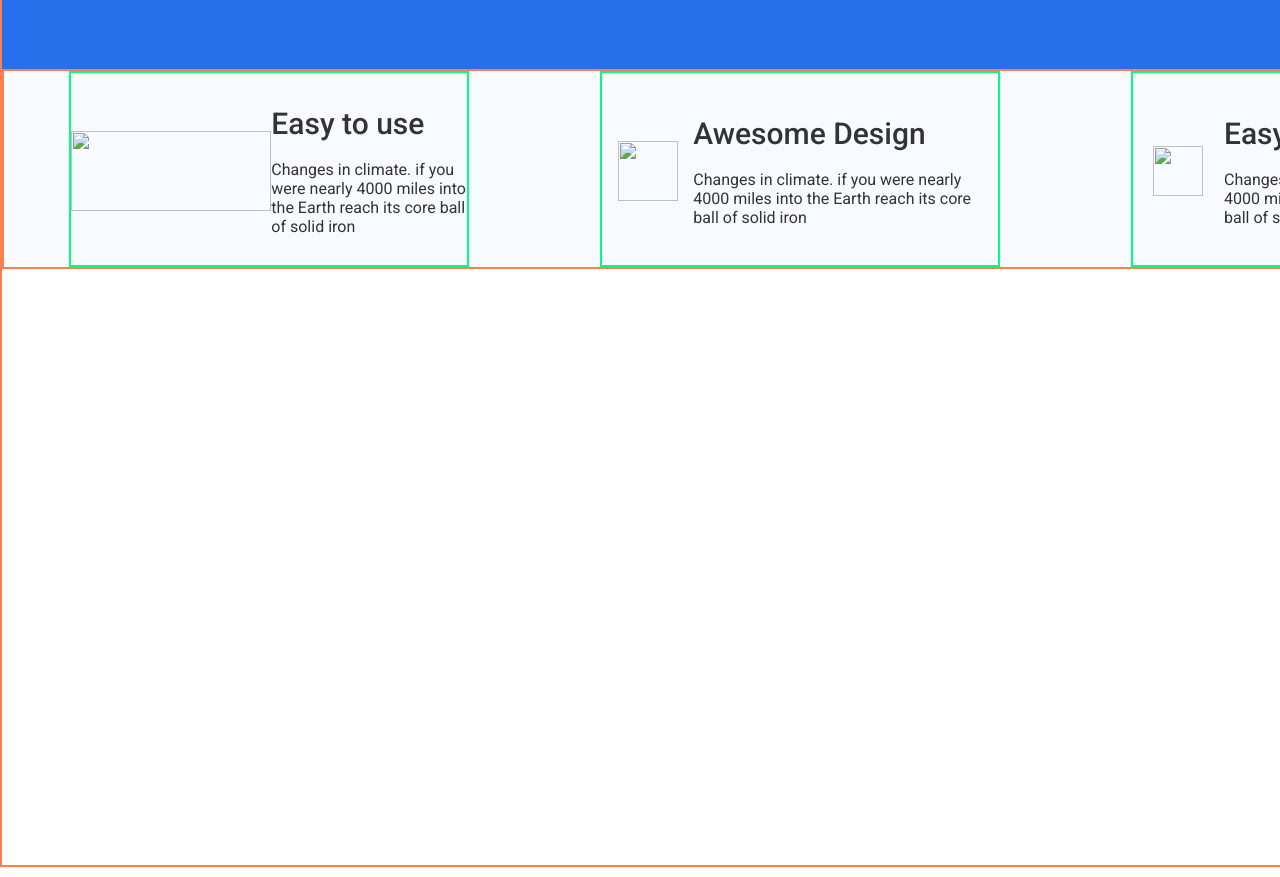
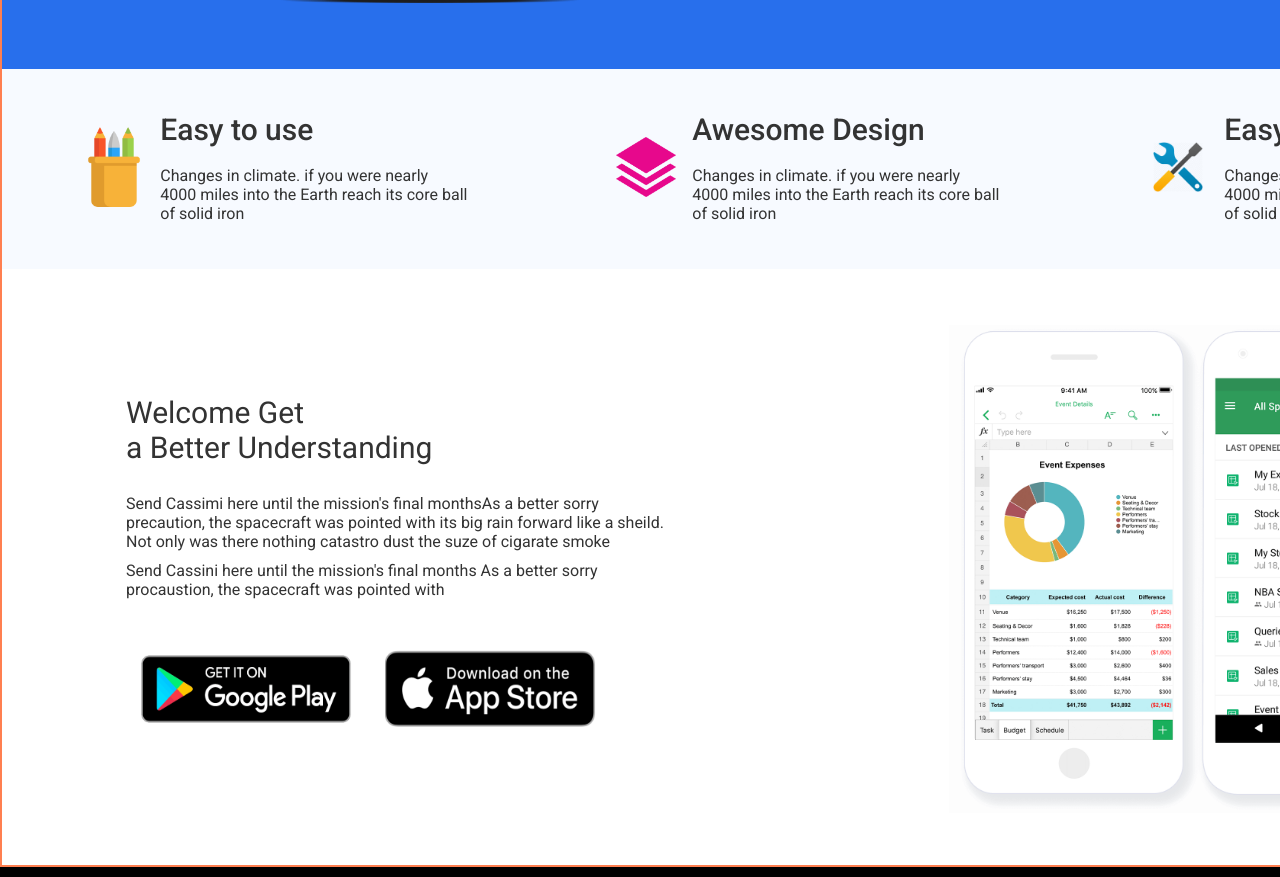
Before and after one commit to diepnt90/ASP_Bai3, a plain HTML site: page index.html in a window 1280 px wide. Shown: the part 733-1610 px from the top of the page. Drawn offline with Linux system fonts and the light colour scheme; files that its build step writes are made by us from their sources.

Commit message:
finished page1

```diff
--- a/asset/css/style.css
+++ b/asset/css/style.css
@@ -21,8 +21,19 @@
     background-color: #286FEC;
 }
 
+.banner>img:first-child{
+    width: 60px;
+    height: 60px;
+    float: left;
+    margin: 10px 0px 0px 10px;
+}
+
+.banner__nav-list--item:first-child p{
+    font-size: 30px;
+    font-weight: 500;
+}
 .banner__nav{
-    height: 50px;
+    height: 60px;
     /* border: tan solid 2px; */
     display: flex;
     justify-content: space-between;
@@ -34,13 +45,12 @@
     list-style: none;
 }
 
+
 .banner__nav-list--item{
     display: inline-block;
-    margin: 10px;
+    margin: 10px 10px 0 10px;
 }
 
-.banner__nav>banner__nav-list:first-child li:last-child{
-font-weight: 400;}
 
 .banner__content{
     height: 750px;
@@ -70,6 +80,7 @@ font-weight: 400;}
     font-weight: 500;
 }
 
+
 .banner__content-right--content p:last-child{
     font-size: 20px;
 }
@@ -86,7 +97,7 @@ font-weight: 400;}
 
 .feature{
     height: 200px;
-    border: coral solid 2px;
+    /* border: coral solid 2px; */
     background-color: #F7FAFF;
     display: flex;
     justify-content: space-around;
@@ -95,7 +106,7 @@ font-weight: 400;}
 .feature__box{
     height:196px;
     width: 400px;
-    border: springgreen solid 2px;
+    /* border: springgreen solid 2px; */
     display: flex;
 }
 .feature__box-image{
@@ -106,7 +117,7 @@ font-weight: 400;}
 }
 
 .feature__box-image img{
-    width: 200px;
+    width: 80x;
     height: 80px;
     margin: auto;
 }
@@ -140,3 +151,57 @@ font-weight: 400;}
     width: 60px;
     height: 60px;
 }
+.banner__nav-list:first-child img{
+    width: 30px;
+    height: 30px;
+}
+
+.lastpage1{
+    /* border: coral solid 2px; */
+    height: 600px;
+    display: flex;
+}
+
+.lastpage1__left{
+    width: 800px;
+    height: 600px;
+    /* border: tan solid 2px; */
+    display: flex;
+}
+
+.lastpage1__left img{
+    height: 100px;
+    margin-top: 40px;
+    width: 240px;
+}
+
+.lastpage1__left p{
+    color: #333;
+}
+.lastpage1__left p:first-child{
+    font-size: 30px;
+}
+.lastpage1__left div{
+    margin: auto;
+}
+
+.lastpage1__left div p:nth-child(n+2){
+    margin-top: 10px;
+    width: 550px;
+}
+.lastpage1__right{
+    width: 800px;
+    height: 600px;
+    display: flex;
+}
+
+.lastpage1__right img{
+    margin: auto;
+    width: 500px;
+}
+.space{
+    margin: auto;
+    width: 1600px;
+    height: 10px;
+    background-color: black;
+}
--- a/index.html
+++ b/index.html
@@ -9,18 +9,18 @@
         <title></title>
         <meta name="description" content="">
         <meta name="viewport" content="width=device-width, initial-scale=1">
-        <link rel="stylesheet" href="static/css/style.css">
+        <link rel="stylesheet" href="asset/css/style.css">
         <link href="https://fonts.googleapis.com/css?family=Roboto:300,400,500,700&display=swap" rel="stylesheet">
     </head>
     <body>
        <div class="page1">
         <div class="banner">
+            <img src="asset/img/logo.png" alt="">
             <div class="banner__nav">
-                <ul class="banner__nav-list">
+                    <ul class="banner__nav-list">
                     <li class="banner__nav-list--item">
-                    <img src="" alt="logo">
+                        <p>APP</p>
                     </li>
-                    <li class="banner__nav-list--item">APP</li>
                 </ul>
                 <ul class="banner__nav-list">
                     <li class="banner__nav-list--item">Layout</li>
@@ -35,7 +35,7 @@
             </div>
             <div class="banner__content">
                 <div class="banner__content-left">
-                    <img src="static/img/iphone.png" alt="">
+                    <img src="asset/img/iphone.png" alt="">
                 </div>
                 <div class="banner__content-right">
                     <div class="banner__content-right--content">
@@ -45,8 +45,8 @@
                         <br>
                         <br>
                     <div>
-                        <img src="static/img/googleplay.png" alt="">
-                        <img src="static/img/appstore.png" alt="">
+                        <img src="asset/img/googleplay.png" alt="">
+                        <img src="asset/img/appstore.png" alt="">
                     </div>
                     </div>
                 </div>
@@ -57,7 +57,7 @@
             <div class="feature__box">
 
                 <div class="feature__box-image">
-                    <img src="static/img/pen.png" alt="">
+                    <img src="asset/img/pen.png" alt="">
                 </div>
                 <div class="feature__box-text">
                     <div class="feature__box-text--content">
@@ -71,7 +71,7 @@
             <div class="feature__box">
 
                 <div class="feature__box-image">
-                    <img src="static/img/stack.png" alt="">
+                    <img src="asset/img/stack.png" alt="">
                 </div>
                 <div class="feature__box-text">
                     <div class="feature__box-text--content">
@@ -85,7 +85,7 @@
             <div class="feature__box">
 
                 <div class="feature__box-image">
-                    <img src="static/img/tool.png" alt="">
+                    <img src="asset/img/tool.png" alt="">
                 </div>
                 <div class="feature__box-text">
                     <div class="feature__box-text--content">
@@ -97,6 +97,22 @@
 
             </div>
         </div>
+        <div class="lastpage1">
+            <div class="lastpage1__left">
+                <div>
+                    <p>Welcome Get <br>a Better Understanding</p>
+                    <br>
+                    <p>Send Cassimi here until the mission's final monthsAs a better sorry precaution, the spacecraft was pointed with its big rain forward like a sheild. Not only was there nothing catastro dust the suze of cigarate smoke</p>
+                    <p>Send Cassini here until the mission's final months As a better sorry procaustion, the spacecraft was pointed with</p>
+                    <img src="asset/img/googleplay.png" alt="">
+                    <img src="asset/img/appstore.png" alt="">
+                    </div>
+            </div>
+            <div class="lastpage1__right">
+                <img src="asset/img/iphone2.png" alt="">
+            </div>
+        </div>
        </div>
+       <div class="space"></div>
     </body>
 </html>
```
Also changed, not shown: asset/img/iphone2.png (added), asset/img/logo.png (added), 1 other file.
